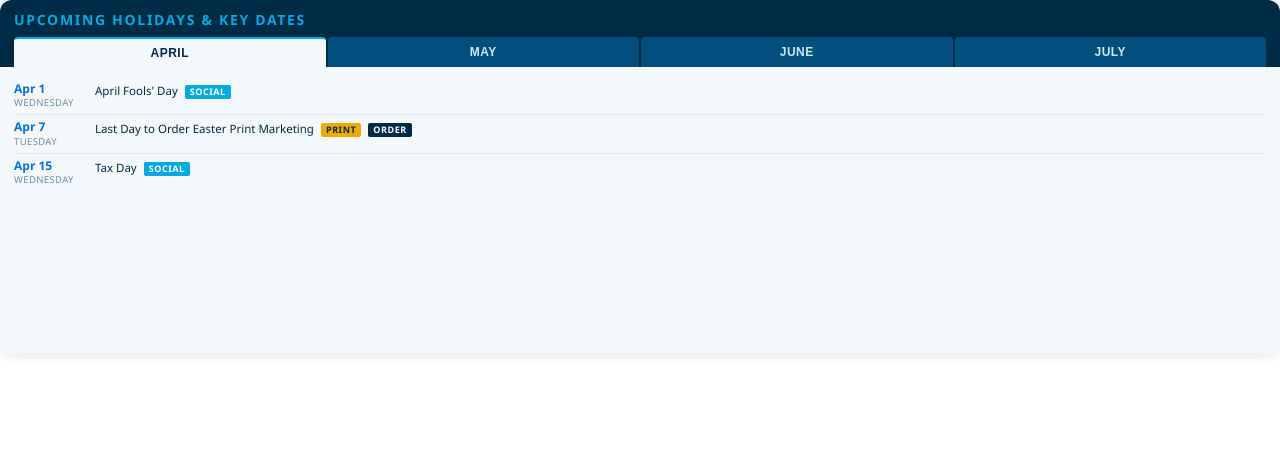
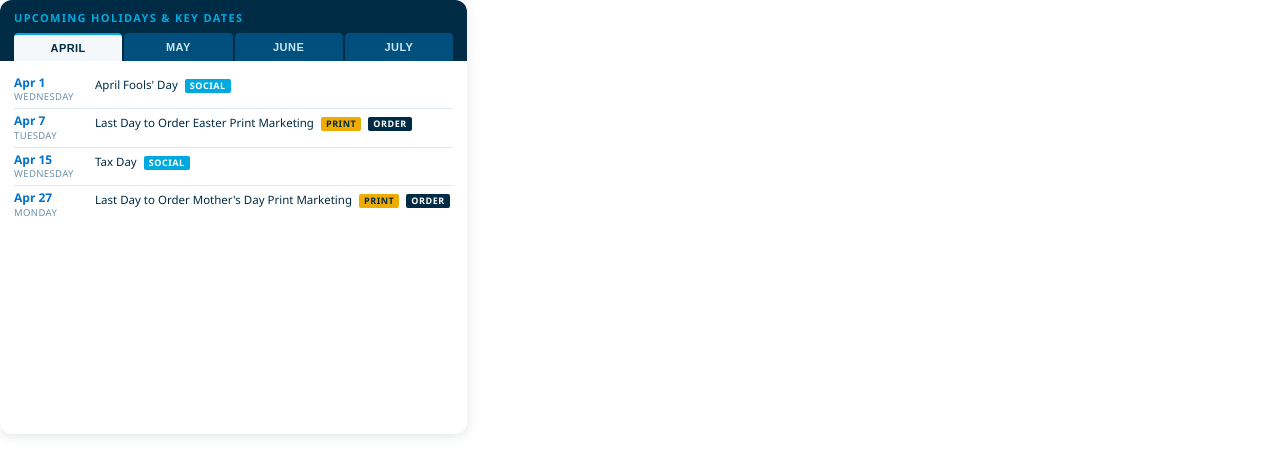
Before and after one commit to mitzimariehoffman-netizen/MLO-cal, a plain HTML site: page index.html in a window 1280 px wide. Drawn offline with Linux system fonts and the light colour scheme.

Commit message:
Update index.html

```diff
--- a/index.html
+++ b/index.html
@@ -8,15 +8,17 @@
   * { margin: 0; padding: 0; box-sizing: border-box; }
 
   body {
-    width: 100%;
-    margin: 0;
+    width: 467px;
+    height: 434px;
+    overflow: hidden;
     font-family: 'Segoe UI', sans-serif;
     background: transparent;
     color: #002B45;
   }
 
   .widget {
-    width: 100%;
+    width: 467px;
+    height: 434px;
     display: flex;
     flex-direction: column;
     overflow: hidden;
@@ -32,7 +34,7 @@
   }
 
   .header h1 {
-    font-size: 14px;
+    font-size: 11px;
     font-weight: 700;
     letter-spacing: 0.12em;
     text-transform: uppercase;
@@ -49,7 +51,7 @@
   .tab {
     flex: 1;
     padding: 7px 4px;
-    font-size: 12px;
+    font-size: 11px;
     font-weight: 600;
     letter-spacing: 0.04em;
     text-align: center;
@@ -62,7 +64,10 @@
     text-transform: uppercase;
   }
 
-  .tab:hover { background: #006aa3; color: #fff; }
+  .tab:hover {
+    background: #006aa3;
+    color: #fff;
+  }
 
   .tab.active {
     background: #f4f8fb;
@@ -71,16 +76,25 @@
     border-top: 2px solid #00A9E0;
   }
 
-  /* Content area — fixed height set by JS */
+  /* Content area */
   .content {
-    background: #f4f8fb;
+    flex: 1;
+    overflow: hidden;
     position: relative;
   }
 
   .panel {
     display: none;
+    height: 100%;
+    overflow-y: auto;
     padding: 10px 14px 8px;
+    scrollbar-width: thin;
+    scrollbar-color: #c5d8e8 transparent;
   }
+
+  .panel::-webkit-scrollbar { width: 4px; }
+  .panel::-webkit-scrollbar-track { background: transparent; }
+  .panel::-webkit-scrollbar-thumb { background: #c5d8e8; border-radius: 2px; }
 
   .panel.active { display: block; }
 
@@ -134,9 +148,9 @@
     vertical-align: middle;
   }
 
-  .tag-federal   { background: #002B45; color: #fff; }
+  .tag-federal { background: #002B45; color: #fff; }
   .tag-marketing { background: #F0AB00; color: #002B45; }
-  .tag-social    { background: #00A9E0; color: #fff; }
+  .tag-social { background: #00A9E0; color: #fff; }
   .tag-order {
     background: #002B45;
     color: #fff;
@@ -144,7 +158,9 @@
     cursor: pointer;
     transition: background 0.15s;
   }
-  .tag-order:hover { background: #0073CF; }
+  .tag-order:hover {
+    background: #0073CF;
+  }
 </style>
 </head>
 <body>
@@ -159,7 +175,7 @@
     </div>
   </div>
 
-  <div class="content" id="content">
+  <div class="content">
 
     <!-- APRIL -->
     <div class="panel active" id="panel-apr">
@@ -169,20 +185,20 @@
       </div>
       <div class="entry">
         <div class="date-col"><div class="date-num">Apr 7</div><div class="date-day">Tuesday</div></div>
-        <div class="entry-text">Last Day to Order Easter Print Marketing <span class="tag tag-marketing">Print</span> <a class="tag tag-order" href="mailto:MarketingTicket@dasacquisition.com?subject=Marketing%20for%20Easter">Order</a></div>
+        <div class="entry-text">Last Day to Order Easter Print Marketing <span class="tag tag-marketing">Print</span> <a class="tag tag-order" href="mailto:MarketingTicket@dasacquisition.com?subject=Easter%20Print%20Marketing%20Order">Order</a></div>
       </div>
       <div class="entry">
         <div class="date-col"><div class="date-num">Apr 15</div><div class="date-day">Wednesday</div></div>
         <div class="entry-text">Tax Day <span class="tag tag-social">Social</span></div>
       </div>
+      <div class="entry">
+        <div class="date-col"><div class="date-num">Apr 27</div><div class="date-day">Monday</div></div>
+        <div class="entry-text">Last Day to Order Mother's Day Print Marketing <span class="tag tag-marketing">Print</span> <a class="tag tag-order" href="mailto:MarketingTicket@dasacquisition.com?subject=Mother%27s%20Day%20Print%20Marketing%20Order">Order</a></div>
+      </div>
     </div>
 
     <!-- MAY -->
     <div class="panel" id="panel-may">
-      <div class="entry">
-        <div class="date-col"><div class="date-num">May 1</div><div class="date-day">Friday</div></div>
-        <div class="entry-text">Last Day to Order Mother's Day Print Marketing <span class="tag tag-marketing">Print</span> <a class="tag tag-order" href="mailto:MarketingTicket@dasacquisition.com?subject=Marketing%20for%20Mother%27s%20Day">Order</a></div>
-      </div>
       <div class="entry">
         <div class="date-col"><div class="date-num">May 4</div><div class="date-day">Monday</div></div>
         <div class="entry-text">Order Print Marketing for Memorial Day <span class="tag tag-marketing">Print</span> <a class="tag tag-order" href="mailto:MarketingTicket@dasacquisition.com?subject=Marketing%20for%20Memorial%20Day">Order</a></div>
@@ -240,7 +256,7 @@
     <!-- JULY -->
     <div class="panel" id="panel-jul">
       <div class="entry">
-        <div class="date-col"><div class="date-num">Jul 4</div><div class="date-day">Saturday</div></div>
+        <div class="date-col"><div class="date-num">Jul 4</div><div class="date-day">Friday</div></div>
         <div class="entry-text">4th of July <span class="tag tag-federal">Federal</span></div>
       </div>
       <div class="entry">
@@ -252,34 +268,6 @@
   </div>
 </div>
 
-<script>
+<script data-cfasync="false" src="/cdn-cgi/scripts/5c5dd728/cloudflare-static/email-decode.min.js"></script><script>
   function show(month, el) {
-    document.querySelectorAll('.panel').forEach(function(p) { p.classList.remove('active'); });
-    document.querySelectorAll('.tab').forEach(function(t) { t.classList.remove('active'); });
-    document.getElementById('panel-' + month).classList.add('active');
-    el.classList.add('active');
-  }
-
-  // Lock content area to the height of the tallest panel
-  window.addEventListener('load', function() {
-    var panels = document.querySelectorAll('.panel');
-    var content = document.getElementById('content');
-    var maxHeight = 0;
-
-    panels.forEach(function(p) {
-      p.style.display = 'block';
-      p.style.visibility = 'hidden';
-      maxHeight = Math.max(maxHeight, p.scrollHeight);
-      p.style.display = '';
-      p.style.visibility = '';
-    });
-
-    content.style.minHeight = maxHeight + 'px';
-
-    // Restore correct active panel
-    panels.forEach(function(p) { p.classList.remove('active'); });
-    document.getElementById('panel-apr').classList.add('active');
-  });
-</script>
-</body>
-</html>
+    document.queryS
```
